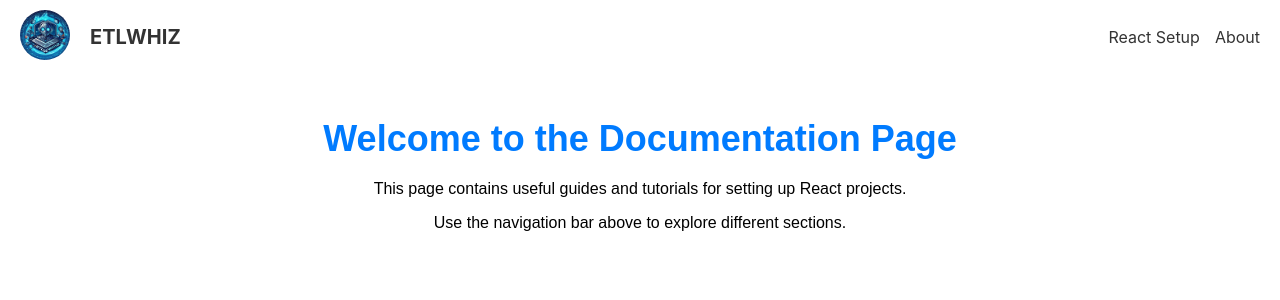
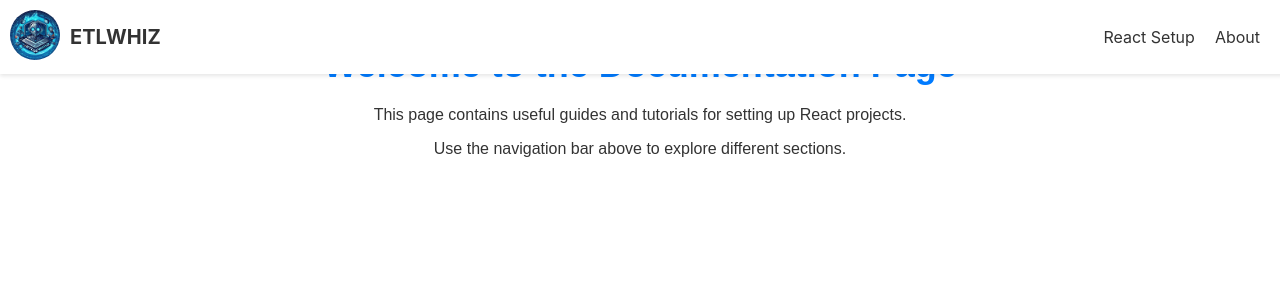
Before and after one commit to erictlwhiz/portfolio, a React (Create React App) app in the folder docsWeb/client/: page /home in a window 1280 px wide. Shown: the top 300 px of the page. Built offline with nearby package versions, Linux system fonts and the light colour scheme.

Commit message:
update portfolio

```diff
--- a/docsWeb/client/src/App.css
+++ b/docsWeb/client/src/App.css
@@ -1,38 +1,7 @@
 .App {
-  text-align: center;
+	background-color: #ffffff; /* Warna latar belakang putih */
+	color: #333333; /* Warna teks gelap */
+	min-height: 100vh;
+	display: flex;
+	flex-direction: column;
 }
-
-.App-logo {
-  height: 40vmin;
-  pointer-events: none;
-}
-
-@media (prefers-reduced-motion: no-preference) {
-  .App-logo {
-    animation: App-logo-spin infinite 20s linear;
-  }
-}
-
-.App-header {
-  background-color: #282c34;
-  min-height: 100vh;
-  display: flex;
-  flex-direction: column;
-  align-items: center;
-  justify-content: center;
-  font-size: calc(10px + 2vmin);
-  color: white;
-}
-
-.App-link {
-  color: #61dafb;
-}
-
-@keyframes App-logo-spin {
-  from {
-    transform: rotate(0deg);
-  }
-  to {
-    transform: rotate(360deg);
-  }
-}
--- a/docsWeb/client/src/App.js
+++ b/docsWeb/client/src/App.js
@@ -1,5 +1,11 @@
 import React from 'react';
-import { BrowserRouter as Router, Routes, Route, Navigate } from 'react-router-dom';
+import {
+	BrowserRouter as Router,
+	Routes,
+	Route,
+	Navigate,
+} from 'react-router-dom';
+import './App.css'; // Pastikan path ini sesuai dengan lokasi App.css
 import Home from './pages/Home'; // Pastikan path ini sesuai dengan lokasi Home.jsx
 import ReactSetup from './pages/ReactSetup'; // Pastikan path ini sesuai dengan lokasi ReactSetup.jsx
 import About from './pages/About'; // Pastikan path ini sesuai dengan lokasi About.jsx
@@ -7,6 +13,9 @@ import Navbar from './components/Navbar'; // Pastikan path ini sesuai dengan lok
 
 function App() {
 	return (
+		<div className="App">
+			{' '}
+			{/* Tambahkan elemen root dengan class App */}
 			<Router>
 				{/* Navbar akan selalu terlihat di semua halaman */}
 				<Navbar />
@@ -21,6 +30,7 @@ function App() {
 					<Route path="/about" element={<About />} />
 				</Routes>
 			</Router>
+		</div>
 	);
 }
 
--- a/docsWeb/client/src/components/Navbar.jsx
+++ b/docsWeb/client/src/components/Navbar.jsx
@@ -1,19 +1,47 @@
-import React from 'react';
+import React, { useState, useEffect } from 'react';
 import { Link } from 'react-router-dom';
 import './styles/Navbar.css';
 
 const Navbar = () => {
+	const [isTransparent, setIsTransparent] = useState(false);
+
+	useEffect(() => {
+		const handleScroll = () => {
+			if (window.scrollY > 50) {
+				setIsTransparent(true);
+			} else {
+				setIsTransparent(false);
+			}
+		};
+
+		window.addEventListener('scroll', handleScroll);
+		return () => {
+			window.removeEventListener('scroll', handleScroll);
+		};
+	}, []);
+
 	return (
-		<nav className="navbar">
+		<nav className={`navbar ${isTransparent ? 'transparent' : ''}`}>
 			<div className="navbar-logo-container">
 				<Link to="/">
-					<img src="/logo.png" alt="Home Logo" className="navbar-logo" />
+					<img src="/logo.png" alt="Logo" className="navbar-logo" />
 				</Link>
 				<Link to="/">
 					<span className="navbar-logo-text">ETLWHIZ</span>
 				</Link>
 			</div>
-			<ul className="navbar-links">
+			<div className="navbar-links">
+				<Link to="/reactsetup">
+					<span className="navbar-links-item">React Setup</span>
+				</Link>
+				<Link to="/about">
+					<span className="navbar-links-item">About</span>
+				</Link>
+			</div>
+			{/* Dropdown menu for smaller screens */}
+			<div className="navbar-dropdown">
+				<span className="navbar-links-item">Menu</span>
+				<ul className="navbar-dropdown-menu">
 					<li>
 						<Link to="/reactsetup">React Setup</Link>
 					</li>
@@ -21,6 +49,7 @@ const Navbar = () => {
 						<Link to="/about">About</Link>
 					</li>
 				</ul>
+			</div>
 		</nav>
 	);
 };
--- a/docsWeb/client/src/components/styles/Navbar.css
+++ b/docsWeb/client/src/components/styles/Navbar.css
@@ -1,18 +1,44 @@
 /* Navbar container */
 .navbar {
-    background-color: #ffffff; /* Background putih */
-    padding: 10px 20px; /* Padding di sekitar navbar */
+	position: fixed; /* Membuat navbar tetap terlihat saat di-scroll */
+	top: 0;
+	left: 0;
+	width: 100%; /* Navbar memenuhi lebar layar */
+	z-index: 1000; /* Pastikan navbar berada di atas elemen lain */
+	background-color: rgba(
+		255,
+		255,
+		255,
+		1
+	); /* Warna putih dengan opasitas penuh */
+	transition:
+		background-color 0.3s ease,
+		box-shadow 0.3s ease; /* Animasi perubahan background dan bayangan */
+	padding: 10px; /* Padding di sekitar navbar */
 	display: flex; /* Atur elemen dalam satu baris */
 	align-items: center; /* Vertikal rata tengah */
-    justify-content: space-between; /* Elemen sejajar ke kiri */
-    gap: 20px; /* Jarak antara logo dan tautan */
+	justify-content: space-between; /* Elemen sejajar ke kiri dan kanan */
+	box-shadow: 0 2px 4px rgba(0, 0, 0, 0.1); /* Tambahkan bayangan untuk estetika */
+}
+
+/* Navbar transparan saat di-scroll */
+.navbar.transparent {
+	background-color: rgba(
+		255,
+		255,
+		255,
+		0.5
+	); /* Warna putih dengan transparansi */
+	box-shadow: none; /* Hilangkan bayangan saat transparan */
+	backdrop-filter: blur(10px); /* Tambahkan efek blur untuk estetika */
 }
 
 /* Logo container */
 .navbar-logo-container {
 	display: flex; /* Atur elemen dalam satu baris */
 	align-items: center; /* Vertikal rata tengah */
-    gap: 20px; /* Jarak antara logo dan teks */
+	gap: 10px; /* Jarak antara logo dan teks */
+	flex-shrink: 0; /* Jangan biarkan logo mengecil */
 }
 
 /* Logo styling */
@@ -29,29 +55,95 @@
 	font-size: 20px; /* Ukuran teks */
 	font-weight: bold; /* Teks tebal */
 	color: #333; /* Warna teks */
-    line-height: 1; /* Pastikan tidak ada spasi vertikal tambahan */
-    margin: 0; /* Hilangkan margin default */
-    padding: 0; /* Hilangkan padding default */
 }
 
 /* Navbar links */
 .navbar-links {
-    list-style: none; /* Hilangkan bullet pada daftar */
 	display: flex; /* Atur elemen dalam satu baris */
-    gap: 15px; /* Jarak antar tautan */
-    margin: 0; /* Hilangkan margin default */
-    padding: 0; /* Hilangkan padding default */
+	gap: 20px; /* Jarak antar tautan */
+	margin-right: 30px; /* Hilangkan margin default */
+	padding: 0px; /* Hilangkan padding default */
 }
 
 /* Tautan navbar */
-.navbar-links li a {
+.navbar-links-item {
+	display: inline-block; /* Pastikan tautan dapat diklik penuh */
 	color: #333333; /* Warna teks abu-abu gelap */
-    text-decoration: none; /* Hilangkan garis bawah */
 	font-size: 16px; /* Ukuran teks */
 	transition: color 0.3s ease; /* Animasi saat hover */
 }
 
-.navbar-links li a:hover {
+.navbar-links-item:hover {
 	text-decoration: underline; /* Garis bawah saat hover */
-    color: #007BFF; /* Warna biru saat hover */
 }
+
+/* Dropdown container */
+.navbar-dropdown {
+	position: relative; /* Posisi relatif untuk dropdown */
+	display: none; /* Sembunyikan dropdown secara default */
+	margin-right: 20px; /* Margin kanan untuk jarak */
+}
+
+/* Dropdown menu */
+.navbar-dropdown-menu {
+	display: none; /* Sembunyikan menu secara default */
+	position: absolute; /* Posisi absolut relatif terhadap container */
+	top: 100%; /* Tampilkan di bawah elemen dropdown */
+	left: 0;
+	background-color: #ffffff; /* Warna latar belakang dropdown */
+	box-shadow: 0 4px 6px rgba(0, 0, 0, 0.1); /* Tambahkan bayangan */
+	padding: 10px 0; /* Padding di dalam menu */
+	list-style: none; /* Hilangkan bullet pada daftar */
+	z-index: 1000; /* Pastikan dropdown berada di atas elemen lain */
+	min-width: 150px; /* Lebar minimum dropdown */
+}
+
+/* Tampilkan menu saat hover */
+.navbar-dropdown:hover .navbar-dropdown-menu {
+	display: block; /* Tampilkan menu */
+}
+
+/* Dropdown item */
+.navbar-dropdown-menu li {
+	padding: 10px 20px; /* Padding untuk item dropdown */
+}
+
+.navbar-dropdown-menu li a {
+	color: #333; /* Warna teks */
+	text-decoration: none; /* Hilangkan garis bawah */
+	font-size: 16px; /* Ukuran teks */
+	display: block; /* Pastikan tautan memenuhi area klik */
+	transition: background-color 0.3s ease; /* Animasi saat hover */
+}
+
+.navbar-dropdown-menu li a:hover {
+	background-color: #f4f4f4; /* Warna latar belakang saat hover */
+}
+
+/* Responsif untuk layar kecil (max-width: 350px) */
+@media (max-width: 350px) {
+	.navbar-logo-text {
+		display: none; /* Sembunyikan teks logo */
+	}
+
+	.navbar-links {
+		display: none; /* Sembunyikan tautan navbar */
+	}
+
+	.navbar-dropdown {
+		display: block; /* Tampilkan dropdown menu */
+	}
+}
+
+/* Responsif untuk layar sedang (351px hingga 768px) */
+@media (min-width: 351px) and (max-width: 768px) {
+	.navbar-links {
+		display: flex; /* Tampilkan tautan navbar */
+		gap: 10px; /* Jarak antar tautan */
+		margin-right: 20px; /* Margin kanan */
+	}
+
+	.navbar-dropdown {
+		display: none; /* Sembunyikan dropdown menu */
+	}
+}
--- a/docsWeb/client/src/pages/styles/Home.css
+++ b/docsWeb/client/src/pages/styles/Home.css
@@ -6,6 +6,6 @@
 
 .home h1 {
 	font-size: 36px;
-	color: #007bff;
+	color: #007bff; /* Warna biru untuk h1 */
 	margin-bottom: 20px;
 }
```
Also changed, not shown: 2 other files (tests, documents, lock files or other folders). Lines whose indentation alone changed are shown as unchanged.
